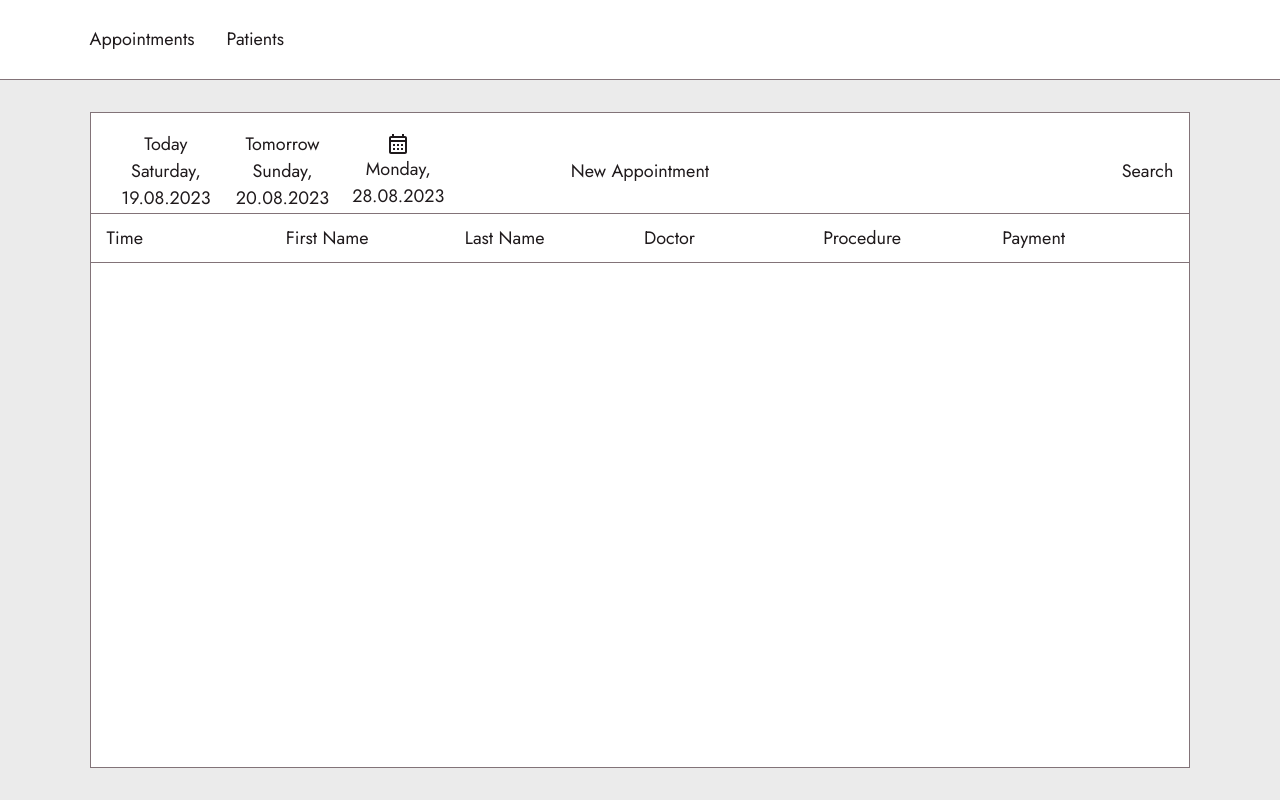
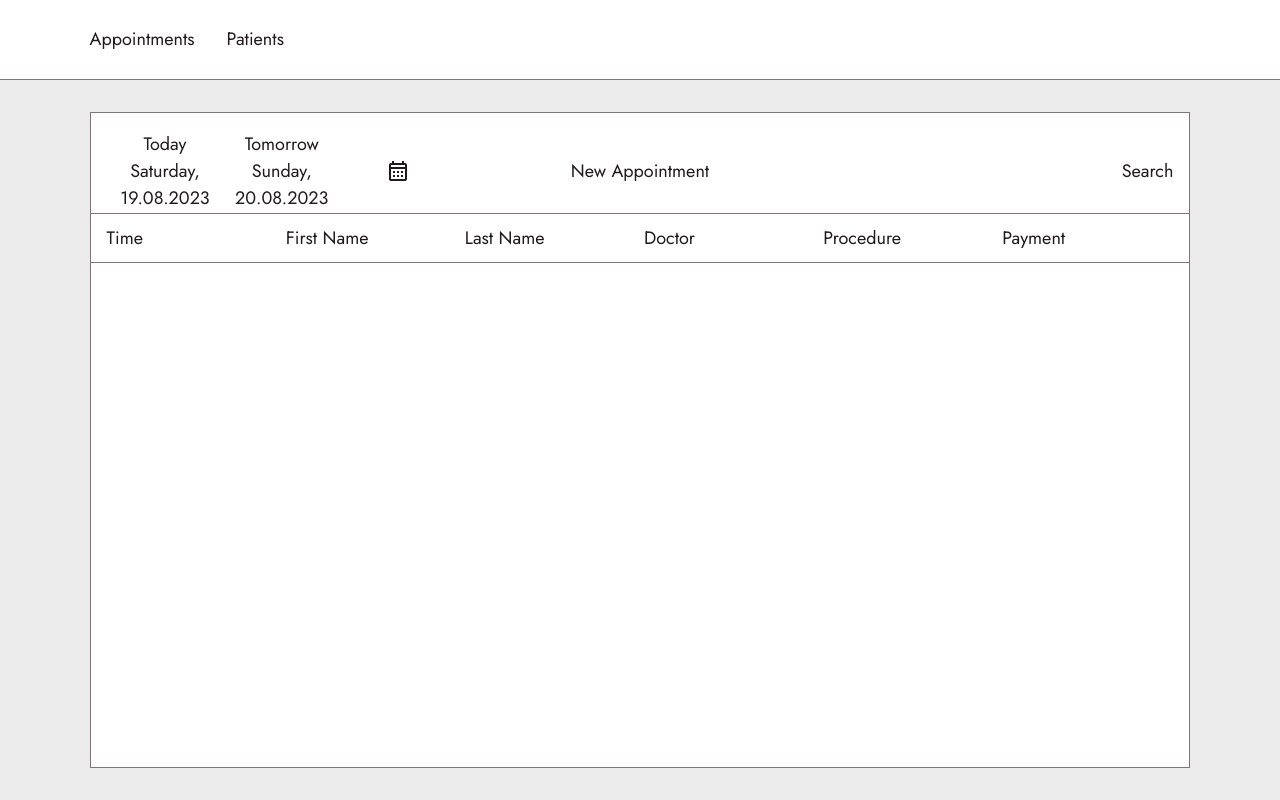
Before and after one commit to spqrod/watson-crm, a React (Create React App) app in the folder client/: page /#/appointments in a window 1280 px wide. Built offline with nearby package versions, Linux system fonts and the light colour scheme.

Commit message:
Add date picker

```diff
--- a/client/package.json
+++ b/client/package.json
@@ -8,6 +8,7 @@
     "@emotion/styled": "^11.11.0",
     "@mui/icons-material": "^5.14.3",
     "@mui/material": "^5.14.5",
+    "@mui/x-date-pickers": "^6.11.2",
     "@testing-library/jest-dom": "^5.17.0",
     "@testing-library/react": "^13.4.0",
     "@testing-library/user-event": "^13.5.0",
--- a/client/src/pages/Appointments.js
+++ b/client/src/pages/Appointments.js
@@ -9,7 +9,6 @@ import customParseFormat from 'dayjs/plugin/customParseFormat';
 
 export default function Appointments() {
 
-
     // const [ selectedDate, setSelectedDate ] = useState(dayjs().format("DD-MM-YYYY"));
     const [ appointmentsArray, setAppointmentsArray ] = useState([]);
     const [ selectedAppointment, setSelectedAppointment ] = useState();
@@ -18,7 +17,8 @@ export default function Appointments() {
     const dateFormatForHeader = "dddd, DD.MM.YYYY";
     const todayDate = dayjs().format(dateFormatForHeader);
     const tomorrowDate = dayjs().add(1, "day").format(dateFormatForHeader);
-    const dateInFuture = dayjs().add(9, "day").format(dateFormatForHeader);
+    const todayForPicker = dayjs().format("YYYY-MM-DD");
+    const sixMonthsFromTodayForPicker = dayjs().add(6, "month").format("YYYY-MM-DD");
 
     const api = {
         getAppointments: function(data) {
@@ -38,7 +38,8 @@ export default function Appointments() {
             display.showDialog(appointment);
         },
         getAppointment: function(id) {
-            return appointmentsArray[id];
+            const appointment = appointmentsArray.find(item => item.id == id);
+            return appointment;
         },
         getPatientData: function() {
 
@@ -50,7 +51,17 @@ export default function Appointments() {
         handleTomorrowClick: function() {
             const selectedDate = dayjs().add(1, "day").format(dateFormatForDB);
             controller.getAppointments(selectedDate);
+        },
+        handleDatePickerClick: function() {
+            const datePicker = document.querySelector(".datePicker");
+            datePicker.showPicker();
+        },
+        handleDateSelect: function() {
+            const datePicker = document.querySelector(".datePicker");
+            const selectedDate = dayjs(datePicker.value, "YYYY-MM-DD").format(dateFormatForDB);
+            controller.getAppointments(selectedDate);
         }
+
     };
 
     const display = {
@@ -70,6 +81,7 @@ export default function Appointments() {
 
     useEffect(() => {
         // controller.getAppointments();
+
     }, []);
 
     return (
@@ -84,9 +96,11 @@ export default function Appointments() {
                         <p>Tomorrow</p>
                         <p>{ tomorrowDate }</p>
                     </div>
-                    <div className="pickDateContainer">
-                        <CalendarMonthOutlinedIcon />
-                        <p>{ dateInFuture }</p>
+                    <div className="datePickerContainer">
+                        <label htmlFor="datePicker" className="datePickerLabel" onClick={controller.handleDatePickerClick}>
+                            <CalendarMonthOutlinedIcon />
+                            <input className="datePicker" type="date" id="datePicker" name="datePicker" min={ todayForPicker } max={ sixMonthsFromTodayForPicker } onChange={controller.handleDateSelect}/>
+                        </label>
                     </div>
                 </div>
                 <div className="addNewContainer">
--- a/client/src/styles/appointments.css
+++ b/client/src/styles/appointments.css
@@ -11,17 +11,39 @@
         .dateContainer {
             grid-column: 1 / 2;
             grid-row: 1 / 2;
-            display: flex;
+            display: grid;
+            grid-template-columns: 1fr 1fr 1fr;
             align-items: center;
-            justify-content: start;
             padding-left: var(--medium-gap);
             padding-top: var(--medium-gap);
 
-            .todayContainer, .tomorrowContainer, .pickDateContainer {
+            .todayContainer, .tomorrowContainer, .datePickerContainer {
                 display: flex;
                 flex-direction: column;
                 align-items: center;
                 text-align: center;
+            }
+
+            .datePickerContainer {
+                position: relative;
+                height: 100%;
+
+                .datePickerLabel {
+                    height: 100%;
+                    display: flex;
+                    align-items: center;
+                    text-align: center;
+                }
+
+                /* The input=date is hidden in this fashion, because the date picker is called by clicking the label. If the input=date element is display=none, then the picker appears on the top left on the screen. */
+                .datePicker {
+                    visibility: hidden;
+                    position: absolute;
+                    top: 50%;
+                    left: -50%;
+                    transform: scale(0.01);
+                    pointer-events: none;
+                }
             }
         }
 
--- a/client/src/styles/global.css
+++ b/client/src/styles/global.css
@@ -41,7 +41,7 @@ li {
 }
 
 /* Input fields */
-
+/*
 input[type=text], input[type=tel], input[type=email], textarea {
     padding: var(--small-gap);
     font-size: 20px;
@@ -56,7 +56,6 @@ input, input:focus, textarea, textarea:focus {
     border: var(--border);
     outline: 0;
     transition: var(--transition);
-    /* min-width: 300px; */
 }
 
 .inputField {
@@ -75,7 +74,7 @@ textarea {
     align-items: center;
     gap: var(--medium-gap);
     padding-bottom: var(--big-gap);
-}
+} */
 
 /* Button */
 
```
Also changed, not shown: 2 other files (tests, documents, lock files or other folders).
